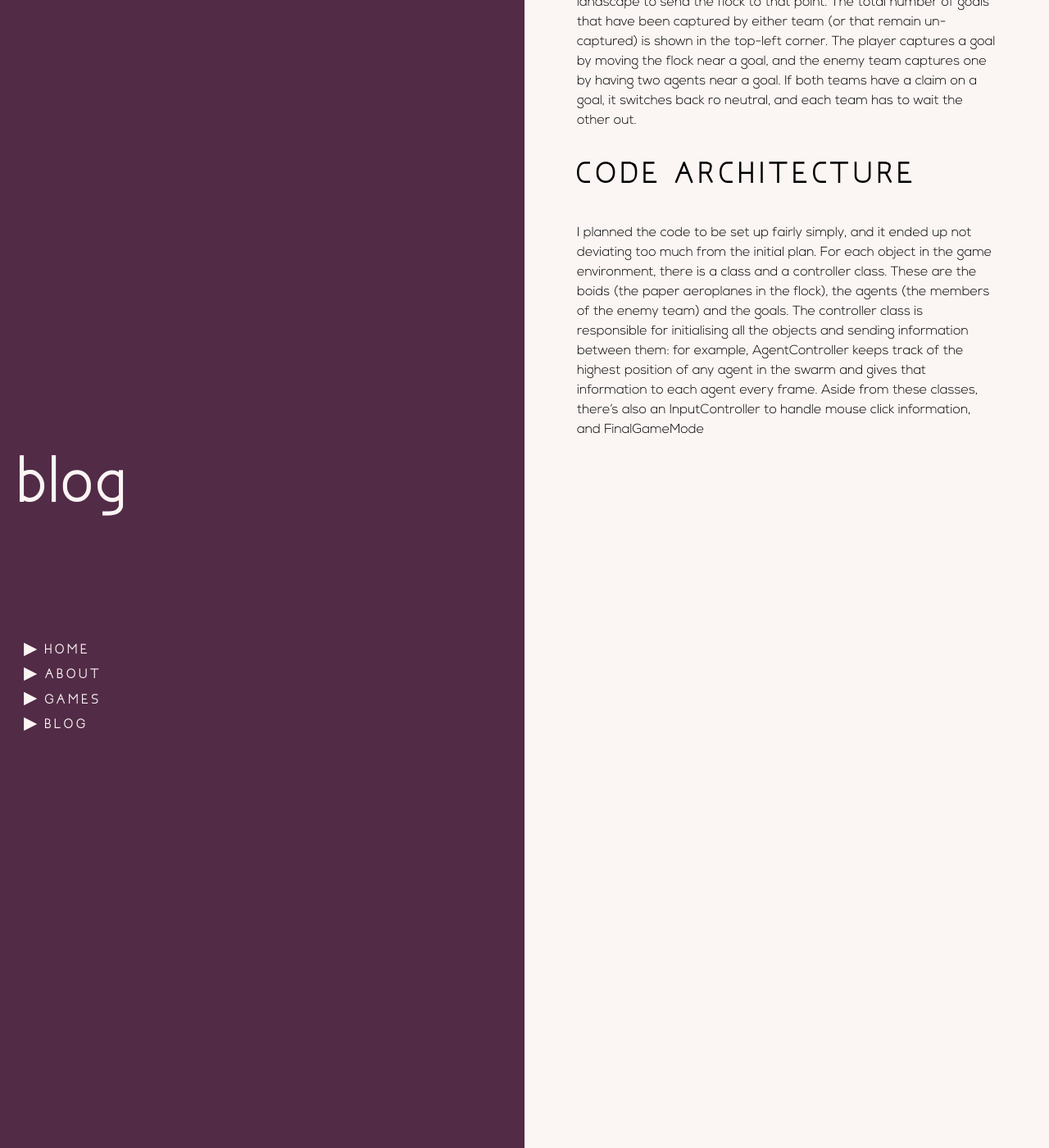
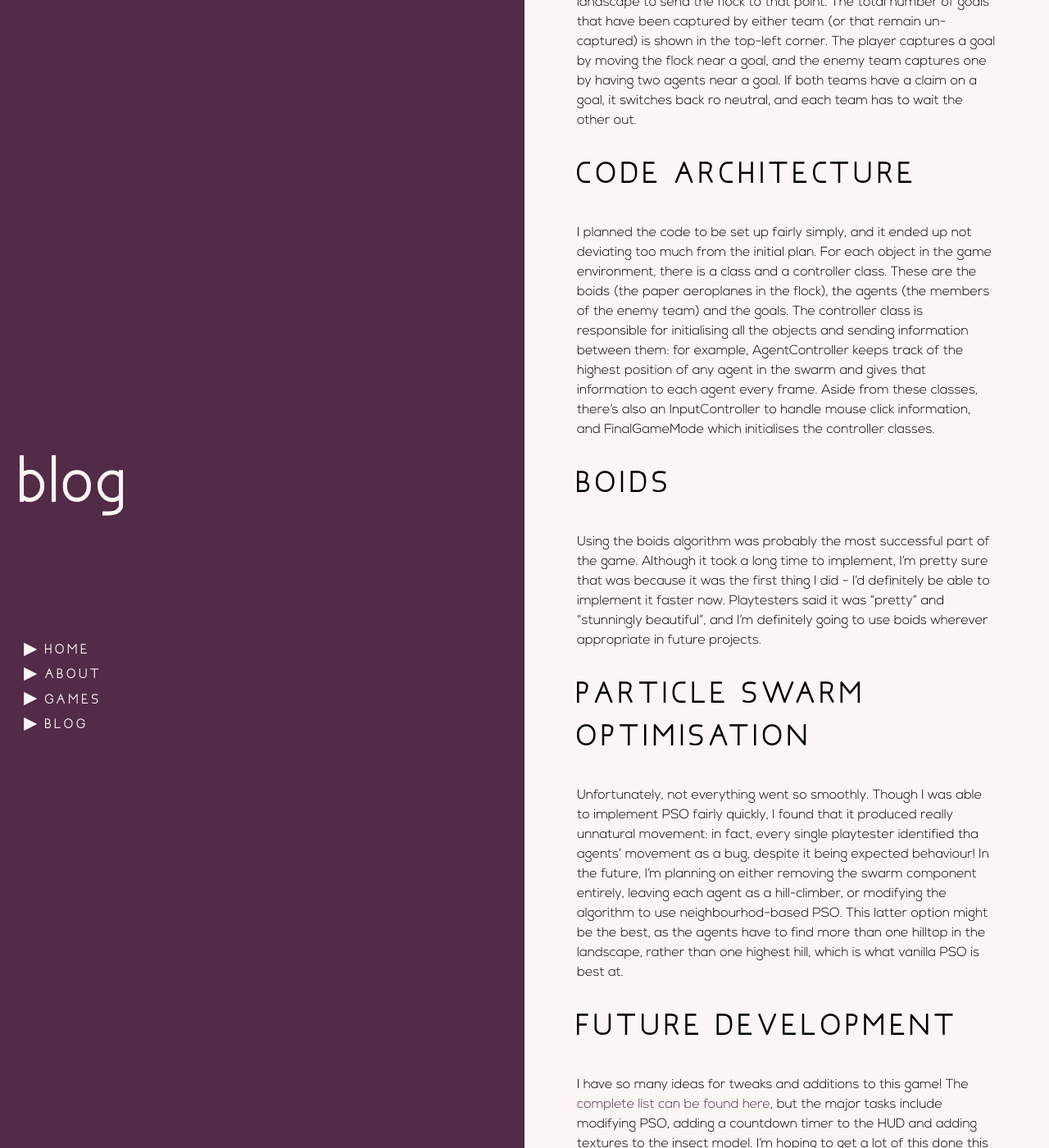
Before and after one commit to bexedmondson/old-website, a Jekyll site: the page built from _posts/2016-05-14-flock.markdown, in a window 1280 px wide and 1400 px high, scrolled down 1117 px. Shown: the whole window at 82% size. Built offline with Jekyll 4.4.1, drawn with Linux system fonts in a browser that asks for light colours; nearby versions of some CDN libraries; some of the changed text lies outside the part shown.

Commit message:
Flock blog post done

```diff
--- a/_posts/2016-05-14-flock.markdown
+++ b/_posts/2016-05-14-flock.markdown
@@ -19,4 +19,13 @@ The final game has ended up being something I'm very proud of. It opens into the
 The game level opens onto a hilly field with small yelow goals on top of the highest hills. There is also a small flock of paper aeroplanes flying in front of the camera, which the player can direct by clicking on the landscape to send the flock to that point.
 The total number of goals that have been captured by either team (or that remain un-captured) is shown in the top-left corner. The player captures a goal by moving the flock near a goal, and the enemy team captures one by having two agents near a goal. If both teams have a claim on a goal, it switches back ro neutral, and each team has to wait the other out.
 ## Code Architecture
-I planned the code to be set up fairly simply, and it ended up not deviating too much from the initial plan. For each object in the game environment, there is a class and a controller class. These are the boids (the paper aeroplanes in the flock), the agents (the members of the enemy team) and the goals. The controller class is responsible for initialising all the objects and sending information between them: for example, AgentController keeps track of the highest position of any agent in the swarm and gives that information to each agent every frame. Aside from these classes, there's also an InputController to handle mouse click information, and FinalGameMode
+I planned the code to be set up fairly simply, and it ended up not deviating too much from the initial plan. For each object in the game environment, there is a class and a controller class. These are the boids (the paper aeroplanes in the flock), the agents (the members of the enemy team) and the goals. The controller class is responsible for initialising all the objects and sending information between them: for example, AgentController keeps track of the highest position of any agent in the swarm and gives that information to each agent every frame. Aside from these classes, there's also an InputController to handle mouse click information, and FinalGameMode which initialises the controller classes.
+## Boids
+Using the boids algorithm was probably the most successful part of the game. Although it took a long time to implement, I'm pretty sure that was because it was the first thing I did - I'd definitely be able to implement it faster now. Playtesters said it was "pretty" and "stunningly beautiful", and I'm definitely going to use boids wherever appropriate in future projects.
+## Particle Swarm Optimisation
+Unfortunately, not everything went so smoothly. Though I was able to implement PSO fairly quickly, I found that it produced really unnatural movement: in fact, every single playtester identified tha agents' movement as a bug, despite it being expected behaviour! In the future, I'm planning on either removing the swarm component entirely, leaving each agent as a hill-climber, or modifying the algorithm to use neighbourhod-based PSO. This latter option might be the best, as the agents have to find more than one hilltop in the landscape, rather than one highest hill, which is what vanilla PSO is best at.
+## Future development
+I have so many ideas for tweaks and additions to this game! The [complete list can be found here](https://github.com/bexedmondson/FinalProject/issues), but the major tasks include modifying PSO, adding a countdown timer to the HUD and adding textures to the insect model. I'm hoping to get a lot of this done this summer, so watch this space!
+## Finally
+I'm really glad to have finally made a complete game from beginning to end. Using swarm intellignece has actually only made me more interested in it, and I have a few non-game-realted coding ideas bouncing around in my brain at the moment. First though, I'm going to polish this game so that it can, at my lecturers' request, be used as a project example at my university's open days!
+I'll see you guys soon!
```
